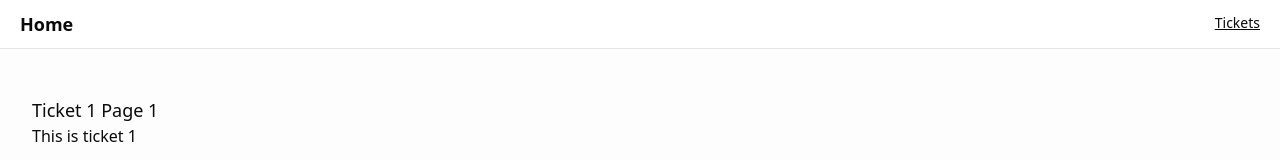
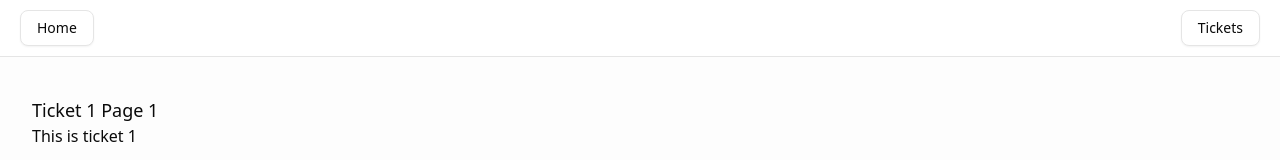
Before and after one commit to EF1874/the-road-to-next, a Next.js app: page /tickets/1 in a window 1280 px wide. Shown: the top 160 px of the page. Built offline with nearby package versions, Linux system fonts and the light colour scheme.

Commit message:
添加按钮

```diff
--- a/package.json
+++ b/package.json
@@ -11,6 +11,7 @@
     "type": "tsc --noEmit"
   },
   "dependencies": {
+    "@radix-ui/react-slot": "^1.1.2",
     "class-variance-authority": "^0.7.1",
     "clsx": "^2.1.1",
     "lucide-react": "^0.477.0",
--- a/src/app/layout.tsx
+++ b/src/app/layout.tsx
@@ -3,6 +3,7 @@
 import { Geist, Geist_Mono } from 'next/font/google';
 import Link from 'next/link';
 import { homePath, ticketsPath } from '@/paths';
+import { Button, buttonVariants } from '@/components/ui/button';
 
 const geistSans = Geist({
     variable: '--font-geist-sans',
@@ -35,20 +36,25 @@
                             supports-backdrop-blur:bg-background/60
                             fixed left-0 right-0 top-0 z-20
                             border-b bg-background/95 backdrop-blur
-                    w-full flex justify-between py-2.5 px-5 '
+                            w-full flex justify-between py-2.5 px-5
+                        '
                     >
                         <li>
+                            <Button asChild variant='outline'>
                                 <Link
                                     href={homePath}
                                     className=' text-lg font-bold'
                                 >
                                     Home
                                 </Link>
+                            </Button>
                         </li>
                         <li>
                             <Link
                                 href={ticketsPath}
-                                className='text-sm underline'
+                                className={buttonVariants({
+                                    variant: 'outline'
+                                })}
                             >
                                 Tickets
                             </Link>
--- /dev/null
+++ b/src/components/ui/button.tsx
@@ -0,0 +1,58 @@
+import * as React from "react"
+import { Slot } from "@radix-ui/react-slot"
+import { cva, type VariantProps } from "class-variance-authority"
+
+import { cn } from "@/lib/utils"
+
+const buttonVariants = cva(
+  "inline-flex items-center justify-center gap-2 whitespace-nowrap rounded-md text-sm font-medium transition-[color,box-shadow] disabled:pointer-events-none disabled:opacity-50 [&_svg]:pointer-events-none [&_svg:not([class*='size-'])]:size-4 shrink-0 [&_svg]:shrink-0 outline-none focus-visible:border-ring focus-visible:ring-ring/50 focus-visible:ring-[3px] aria-invalid:ring-destructive/20 dark:aria-invalid:ring-destructive/40 aria-invalid:border-destructive",
+  {
+    variants: {
+      variant: {
+        default:
+          "bg-primary text-primary-foreground shadow-xs hover:bg-primary/90",
+        destructive:
+          "bg-destructive text-white shadow-xs hover:bg-destructive/90 focus-visible:ring-destructive/20 dark:focus-visible:ring-destructive/40",
+        outline:
+          "border border-input bg-background shadow-xs hover:bg-accent hover:text-accent-foreground",
+        secondary:
+          "bg-secondary text-secondary-foreground shadow-xs hover:bg-secondary/80",
+        ghost: "hover:bg-accent hover:text-accent-foreground",
+        link: "text-primary underline-offset-4 hover:underline",
+      },
+      size: {
+        default: "h-9 px-4 py-2 has-[>svg]:px-3",
+        sm: "h-8 rounded-md gap-1.5 px-3 has-[>svg]:px-2.5",
+        lg: "h-10 rounded-md px-6 has-[>svg]:px-4",
+        icon: "size-9",
+      },
+    },
+    defaultVariants: {
+      variant: "default",
+      size: "default",
+    },
+  }
+)
+
+function Button({
+  className,
+  variant,
+  size,
+  asChild = false,
+  ...props
+}: React.ComponentProps<"button"> &
+  VariantProps<typeof buttonVariants> & {
+    asChild?: boolean
+  }) {
+  const Comp = asChild ? Slot : "button"
+
+  return (
+    <Comp
+      data-slot="button"
+      className={cn(buttonVariants({ variant, size, className }))}
+      {...props}
+    />
+  )
+}
+
+export { Button, buttonVariants }
```
Also changed, not shown: 1 other file (tests, documents, lock files or other folders). Lines whose indentation alone changed are shown as unchanged.
